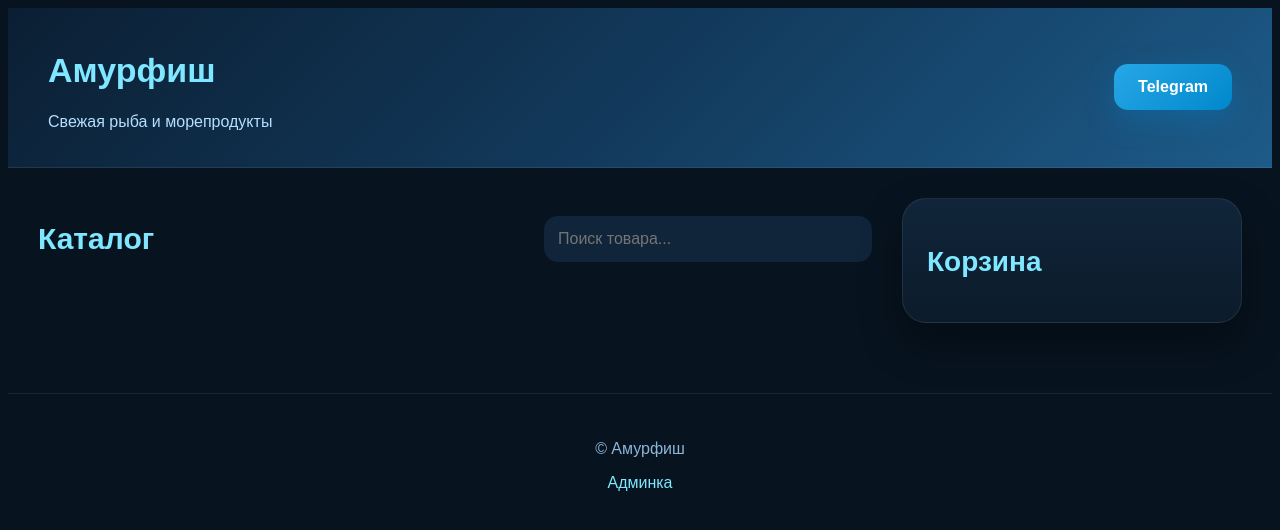
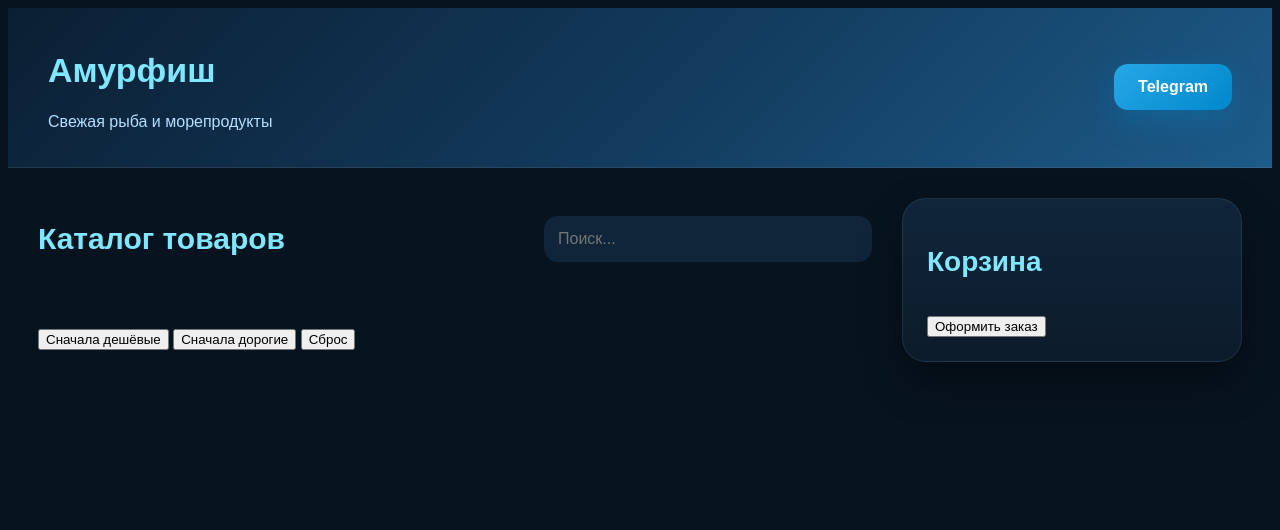
Before and after one commit to alexshn88888-sudo/amurfish, a plain HTML site: page index.html in a window 1280 px wide. Drawn offline with nearby package versions, Linux system fonts and the light colour scheme; no server answers.

Commit message:
Update index.html

```diff
--- a/index.html
+++ b/index.html
@@ -4,11 +4,11 @@
 <head>
   <meta charset="UTF-8">
   <meta name="viewport" content="width=device-width, initial-scale=1.0">
-  <title>Амурфиш</title>
+
+  <title>Амурфиш — Магазин</title>
 
   <link rel="stylesheet" href="styles.css">
 
-  <!-- Supabase -->
   <script src="https://cdn.jsdelivr.net/npm/@supabase/supabase-js@2"></script>
 </head>
 
@@ -29,25 +29,52 @@
 </header>
 
 <!-- MAIN -->
-  <main class="layout">
+<div class="layout">
 
-    <!-- PRODUCTS -->
-    <section>
+  <!-- LEFT -->
+  <main>
 
+    <!-- TOP BAR -->
     <div class="topbar">
-        <h2>Каталог</h2>
+
+      <h2>Каталог товаров</h2>
 
       <input
-          type="text"
         id="search"
-          placeholder="Поиск товара..."
-          onkeyup="searchProducts()"
+        placeholder="Поиск..."
+        oninput="searchProducts()"
       >
+
     </div>
 
+    <!-- КАТЕГОРИИ -->
+    <div id="categories"></div>
+
+    <br>
+
+    <!-- СОРТИРОВКА -->
+    <div>
+
+      <button onclick="sortPrice('cheap')">
+        Сначала дешёвые
+      </button>
+
+      <button onclick="sortPrice('expensive')">
+        Сначала дорогие
+      </button>
+
+      <button onclick="sortPrice('default')">
+        Сброс
+      </button>
+
+    </div>
+
+    <br><br>
+
+    <!-- ТОВАРЫ -->
     <div id="products"></div>
 
-    </section>
+  </main>
 
   <!-- CART -->
   <aside>
@@ -56,22 +83,16 @@
 
     <div id="cart"></div>
 
+    <br>
+
+    <button onclick="checkout()">
+      Оформить заказ
+    </button>
+
   </aside>
 
-  </main>
+</div>
 
-  <!-- FOOTER -->
-  <footer class="footer">
-
-    <p>© Амурфиш</p>
-
-    <a href="admin.html">
-      Админка
-    </a>
-
-  </footer>
-
-  <!-- APP -->
 <script src="app.js"></script>
 
 </body>
```
Lines whose indentation alone changed are shown as unchanged.
